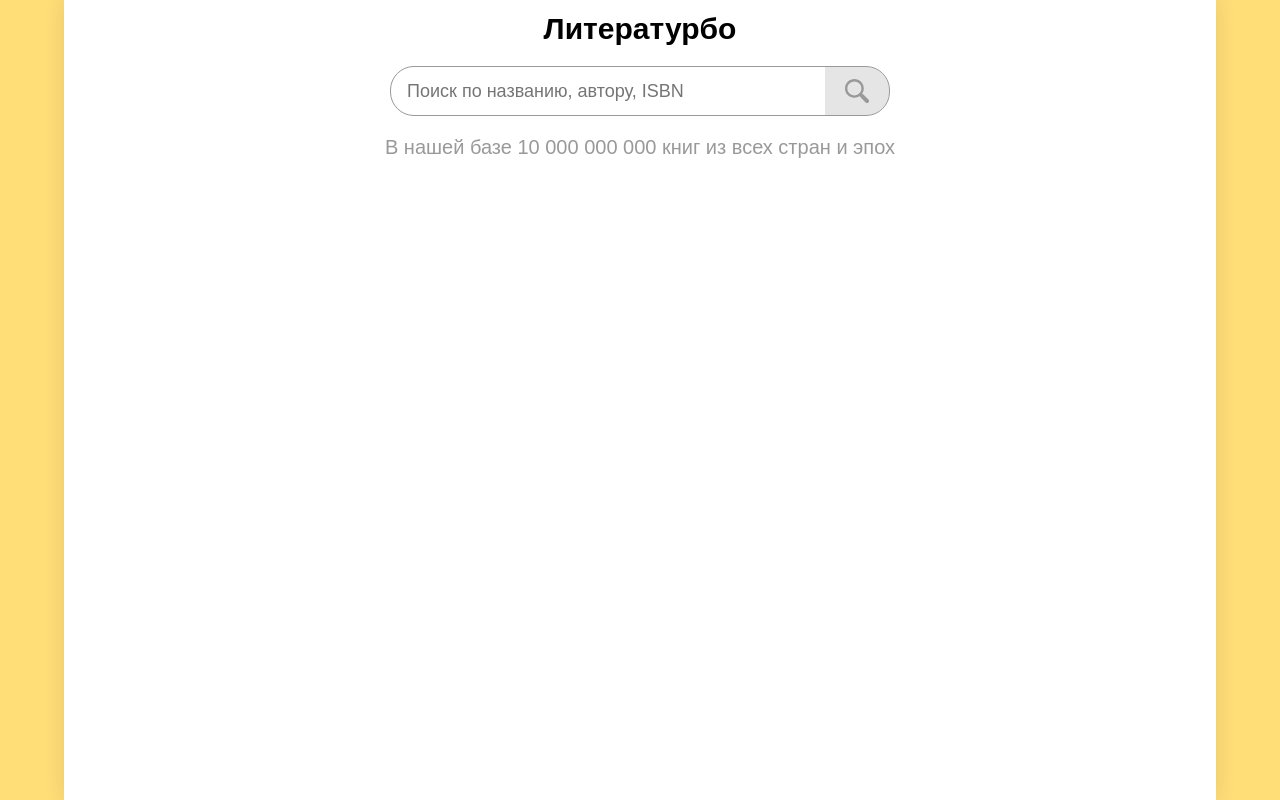
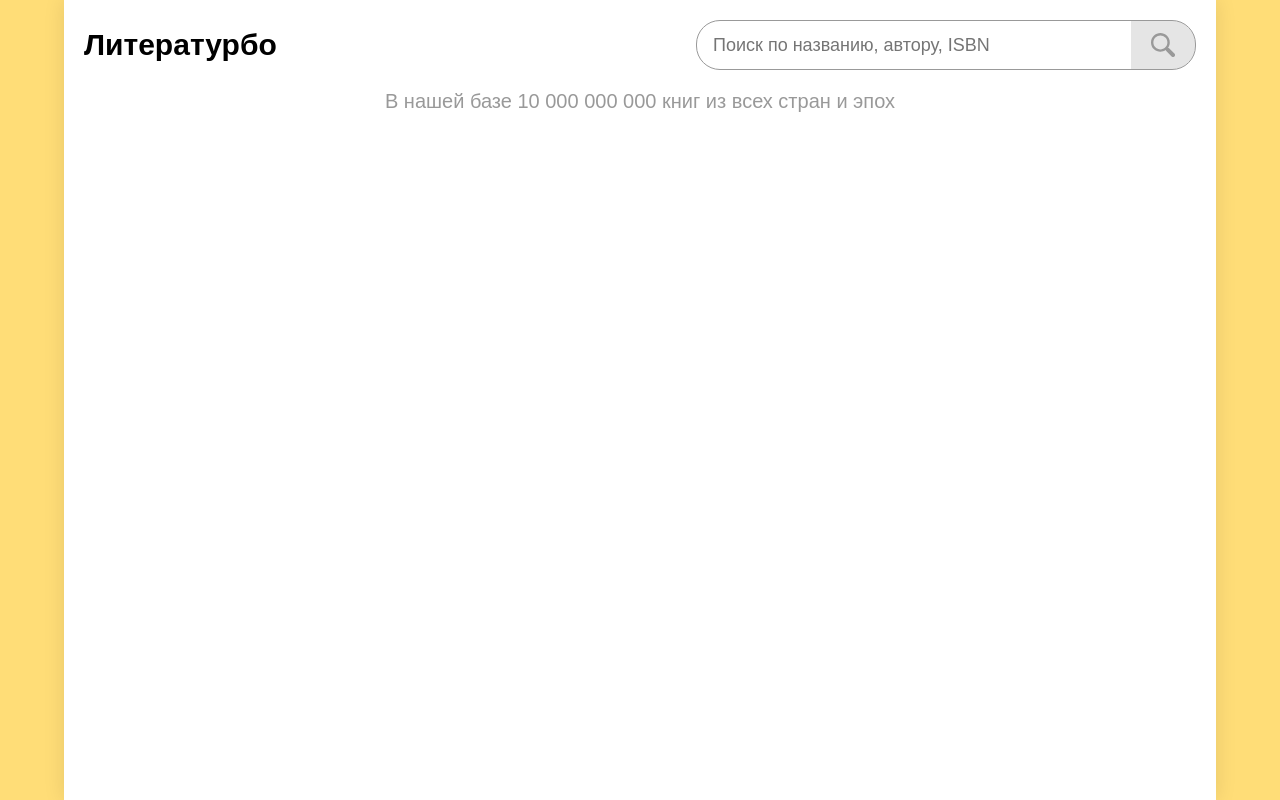
Before and after one commit to lehazyo/y-test, a React (Create React App) app: page / in a window 1280 px wide. Built offline with nearby package versions, Linux system fonts and the light colour scheme.

Commit message:
Заголовок теперь более компактный

```diff
--- a/src/app.scss
+++ b/src/app.scss
@@ -29,12 +29,7 @@ body * {
   flex-grow: 1;
   align-items: flex-start;
   max-width: 90%;
-  padding: 12px 20px;
+  padding: 0 20px;
   background-color: $white;
   box-shadow: 0 0 20px $black-1;
 }
-
-.main-block--header {
-  margin: 0 auto 20px auto;
-  font-size: 30px;
-}
--- a/src/app.tsx
+++ b/src/app.tsx
@@ -1,6 +1,6 @@
 import React from 'react';
-import { SearchBlock } from './components/search-block/search-block';
 import { SearchResults } from './components/search-results/search-results';
+import { TopBar } from './components/top-bar/top-bar';
 import './app.scss';
 
 interface IProps {}
@@ -27,8 +27,7 @@ export class App extends React.Component<IProps, IState> {
     return (
       <div className="app--wrapper">
         <div className="main-block--wrapper">
-          <h1 className="main-block--header">Литературбо</h1>
-          <SearchBlock performSearch={performSearch} />
+          <TopBar performSearch={performSearch} />
           <SearchResults searchQuery={this.state.searchQuery} />
         </div>
       </div>
--- a/src/components/search-block/search-block.scss
+++ b/src/components/search-block/search-block.scss
@@ -2,5 +2,6 @@
 
 .search-block--wrapper {
   display: flex;
-  width: 100%;
+  flex-grow: 1;
+  justify-content: flex-end;
 }
--- a/src/components/search-field/search-field.scss
+++ b/src/components/search-field/search-field.scss
@@ -4,7 +4,6 @@
   display: flex;
   flex-grow: 1;
   max-width: 500px;
-  margin: 0 auto;
   background-color: $white;
   border: 1px solid $gray-mid;
   border-radius: 24px;
--- /dev/null
+++ b/src/components/top-bar/top-bar.scss
@@ -0,0 +1,19 @@
+@import '../../_palette.scss';
+
+.top-bar--wrapper {
+  display: flex;
+  width: 100%;
+  padding: 20px 0 0 0;
+}
+
+.top-bar--title-wrapper {
+  display: flex;
+  align-items: center;
+  margin: 0 20px 0 0;
+}
+
+.top-bar--title {
+  flex-shrink: 0;
+  margin: 0;
+  font-size: 30px;
+}
--- /dev/null
+++ b/src/components/top-bar/top-bar.tsx
@@ -0,0 +1,18 @@
+import React, { FC } from 'react';
+import { SearchBlock } from '../search-block/search-block';
+import './top-bar.scss';
+
+export interface TopBarProps {
+  performSearch: (query: string) => void;
+}
+
+export const TopBar: FC<TopBarProps> = ({ performSearch }) => {
+  return (
+    <header className="top-bar--wrapper">
+      <div className="top-bar--title-wrapper">
+        <h1 className="top-bar--title">Литературбо</h1>
+      </div>
+      <SearchBlock performSearch={performSearch} />
+    </header>
+  );
+};
```
